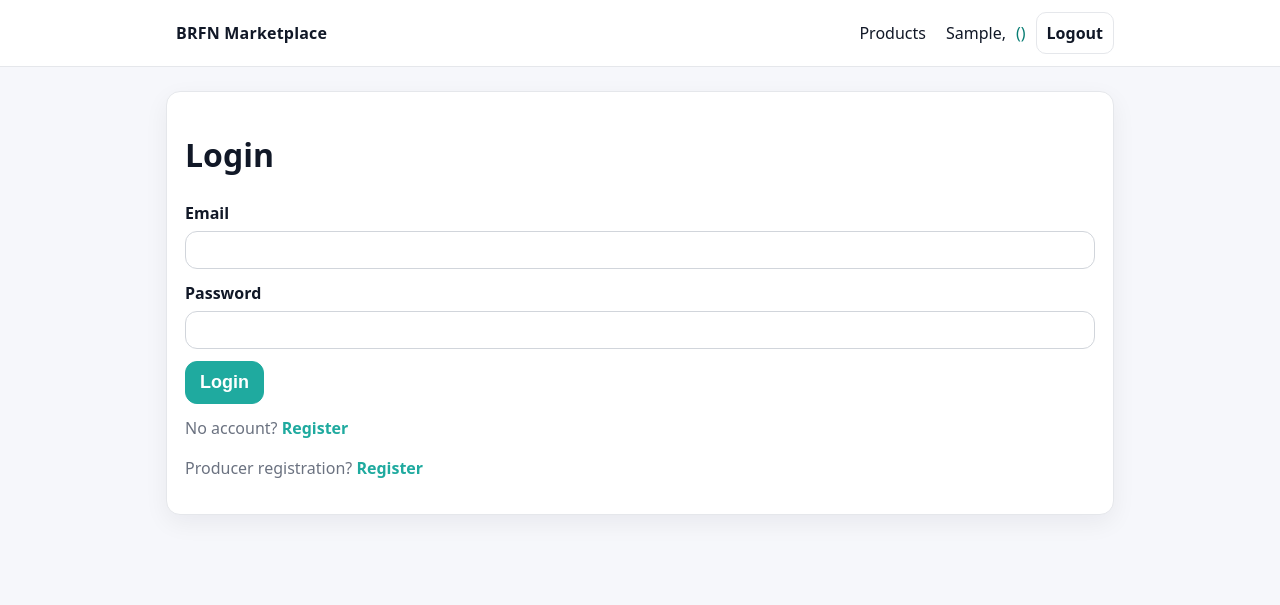
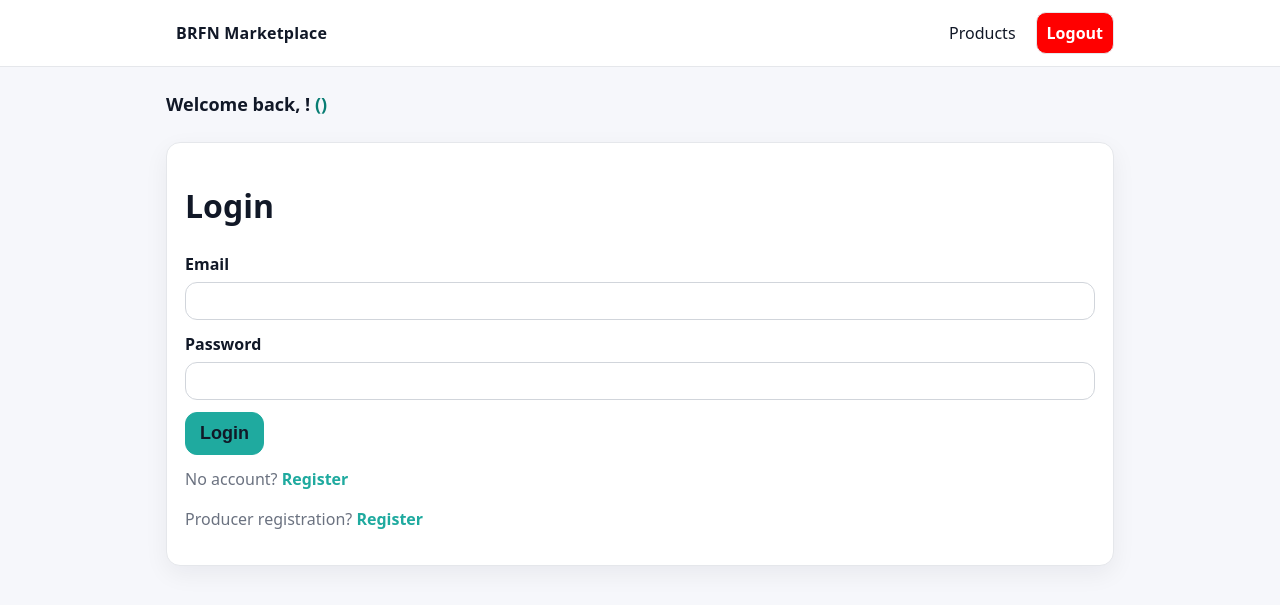
Before and after one commit to adeebimam/brfn_marketplace, a Django app: page /accounts/login/ in a window 1280 px wide. Shown: the top 605 px of the page. Run offline with Django 5.2, Linux system fonts and the light colour scheme; the visitor is signed in with stand-in values (Sample User, id 1).

Commit message:
adding all recent work

```diff
--- a/static/css/main.css
+++ b/static/css/main.css
@@ -268,4 +268,7 @@ input:focus, select:focus, textarea:focus {
   background: #168e85;
 }
 
-/*# sourceMappingURL=main.css.map */
+.user-info{
+  font-weight: bold;
+  color: #087d73;
+}
--- a/static/dist/css/main.css
+++ b/static/dist/css/main.css
@@ -97,6 +97,27 @@ body {
   background: #f3f4f6;
 }
 
+.nav a.btn-primary {
+  background: #1faa9f;
+  border-color: #1faa9f;
+  color: #111827;
+}
+
+.nav a.btn-primary:hover {
+  filter: brightness(0.95);
+  color: #111827;
+}
+
+.nav a.btn-danger {
+  background-color: red;
+  color: white;
+}
+
+.nav a.btn-danger:hover {
+  background-color: #db1919;
+  color: white;
+}
+
 /* ---- Buttons ---- */
 .btn {
   display: inline-flex;
@@ -115,36 +136,6 @@ body {
 }
 
 /* Use .btn.btn-logout (no space) to increase specificity */
-.btn.btn-logout {
-  background: #ef4444; /* Standard red */
-  border-color: #ef4444;
-  color: #ffffff; /* Changed to white for better contrast */
-}
-
-/* Force the hover state to stay red/dark-red */
-.btn.btn-logout:hover {
-  background: #dc2626;
-  border-color: #dc2626;
-  color: #ffffff;
-  filter: brightness(0.9);
-}
-
-.btn.btn-primary {
-  background: #1faa9f;
-  border-color: #1faa9f;
-  color: #ffffff;
-}
-
-.btn.btn-primary:hover {
-  background: #168e85;
-  border-color: #168e85;
-  filter: brightness(0.9);
-}
-
-.btn:hover {
-  background: #f9fafb;
-}
-
 .btn-primary {
   background: #1faa9f;
   border-color: #1faa9f;
@@ -156,13 +147,11 @@ body {
 }
 
 .btn-danger {
-  background: #ef4444;
-  border-color: #ef4444;
-  color: #111827;
+  background-color: red;
 }
 
 .btn-danger:hover {
-  filter: brightness(0.95);
+  background-color: #db1919;
 }
 
 /* ---- Forms ---- */
@@ -281,6 +270,14 @@ input:focus, select:focus, textarea:focus {
   color: #168e85;
 }
 
+.back-btn {
+  font-size: 15px;
+}
+
+.back-btn:hover {
+  text-decoration: underline;
+}
+
 .save-btn {
   background: #1faa9f;
   font-size: 15px;
@@ -297,6 +294,11 @@ input:focus, select:focus, textarea:focus {
   margin-left: 4px;
 }
 
+.user-info {
+  font-size: large;
+  font-weight: bold;
+}
+
 /* Dashboard Page */
 
 /*# sourceMappingURL=main.css.map */
--- a/static/src/scss/base/_base.scss
+++ b/static/src/scss/base/_base.scss
@@ -85,6 +85,24 @@ body {
   background: #f3f4f6;
 }
 
+.nav a.btn-primary {
+  background: #1faa9f;
+  border-color: #1faa9f;
+  color: #111827;
+}
+.nav a.btn-primary:hover { filter: brightness(0.95);
+  color: #111827; }
+
+.nav a.btn-danger {
+  background-color: red;
+  color: white;
+}
+
+.nav a.btn-danger:hover {
+  background-color: #db1919;
+  color: white;
+}
+
 /* ---- Buttons ---- */
 
 .btn {
@@ -105,46 +123,20 @@ body {
 
 /* Use .btn.btn-logout (no space) to increase specificity */
 
-.btn.btn-logout {
-  background: #ef4444; /* Standard red */
-  border-color: #ef4444;
-  color: #ffffff;      /* Changed to white for better contrast */
-}
 
-/* Force the hover state to stay red/dark-red */
-.btn.btn-logout:hover {
-  background: #dc2626;
-  border-color: #dc2626;
-  color: #ffffff;
-  filter: brightness(0.9);
-}
-
-.btn.btn-primary {
-  background: #1faa9f;
-  border-color: #1faa9f;
-  color: #ffffff;
-}
-
-.btn.btn-primary:hover {
-  background: #168e85;
-  border-color: #168e85;
-  filter: brightness(0.9);
-}
-
-.btn:hover { background: #f9fafb; }
 .btn-primary {
   background: #1faa9f;
   border-color: #1faa9f;
   color: #111827;
 }
 .btn-primary:hover { filter: brightness(0.95); }
-.btn-danger {
-  background: #ef4444;
-  border-color: #ef4444;
-  color: #111827;
+
+.btn-danger{
+  background-color: red;
 }
-.btn-danger:hover { filter: brightness(0.95); }
-
+.btn-danger:hover{
+  background-color: #db1919;
+}
 /* ---- Forms ---- */
 label { font-weight: 600; display: block; margin-bottom: 6px; }
 input, select, textarea {
@@ -227,6 +219,12 @@ input:focus, select:focus, textarea:focus {
   color: #168e85;
 }
 
+.back-btn{
+  font-size: 15px;
+}
+.back-btn:hover{
+  text-decoration: underline;}
+
 .save-btn{
   background: #1faa9f;
   font-size: 15px;
@@ -241,3 +239,7 @@ input:focus, select:focus, textarea:focus {
     color: #666;
     margin-left: 4px;
 }
+.user-info{
+  font-size: large;
+  font-weight: bold;
+}
--- a/templates/base.html
+++ b/templates/base.html
@@ -17,11 +17,10 @@
         <a href="{% url 'marketplace:product_list' %}">Products</a>
 
         {% if user.is_authenticated %}
-          {{ request.user.username|title }},<span style="color: #087d73;">({{ request.user.profile.role|title }})</span>
           {% if user.profile.role == "PRODUCER" %}
             <a href="{% url 'marketplace:producer_product_list' %}">My Products</a>
           {% endif %}
-          <a class="btn" href="{% url 'accounts:logout' %}">Logout</a>
+          <a class="btn btn-danger" href="{% url 'accounts:logout' %}">Logout</a>
         {% else %}
           <a href="{% url 'accounts:login' %}">Login</a>
           <a class="btn btn-primary" href="{% url 'accounts:register' %}">Register</a>
@@ -31,6 +30,17 @@
   </header>
 
   <main class="container">
+    {% if user.is_authenticated %}
+      <div class="user-info">
+
+          {% if request.user.profile.role == "PRODUCER" %}
+            Welcome back, {{ request.user.profile.business_name|title}}! <span style="color: #087d73;">({{ request.user.profile.role|title }})</span>
+          {% else %}
+            Welcome back, {{ request.user.profile.contact_first_name|title}} {{ request.user.profile.contact_last_name|title}}! <span style="color: #087d73;">({{ request.user.profile.role|title }})</span>
+          {% endif %}
+      </div>
+      <br>
+    {% endif %}
     {% if messages %}
       <div class="stack">
         {% for message in messages %}
--- a/templates/marketplace/producer_product_list.html
+++ b/templates/marketplace/producer_product_list.html
@@ -24,7 +24,7 @@
                 <a href="{% url 'marketplace:product_update' p.pk %}" class="btn">
                   Edit
                 </a>
-                <a href="{% url 'marketplace:product_delete' p.pk %}" class="btn">
+                <a href="{% url 'marketplace:product_delete' p.pk %}" class="btn btn-danger">
                   Delete
                 </a>
               </div>
--- a/templates/marketplace/product_form.html
+++ b/templates/marketplace/product_form.html
@@ -5,6 +5,6 @@
     {% csrf_token %}
     {{ form.as_p }}
     <button class="save-btn btn" type="submit">Save</button>
+    <button class="back-btn btn" type="button" onclick="window.history.back();">Back</button>
   </form>
-  <p><a class="btn" href="{% url 'marketplace:producer_product_list' %}">Back</a></p>
 {% endblock %}
--- a/templates/marketplace/product_list.html
+++ b/templates/marketplace/product_list.html
@@ -4,7 +4,7 @@
     <div style="display:flex; justify-content:space-between; align-items:center; gap:12px; flex-wrap:wrap;">
       <h1 style="margin:0;">Products</h1>
 
-      <form method="get" style="display:flex; gap:10px; align-items:end; flex-wrap:wrap;">
+      <form method="get" style="display:flex; gap:30px; align-items:end; flex-wrap:wrap;">
         <div>
           <label for="category">Category</label>
           <select id="category" name="category">
@@ -32,7 +32,7 @@
         <button class="btn" type="submit">Apply</button>
       </form>
     </div>
-
+    <br>
     <ul class="list">
       {% for p in products %}
       <li>
```
Also changed, not shown: apps/accounts/forms.py (+23 -13 lines), 1 other file.
